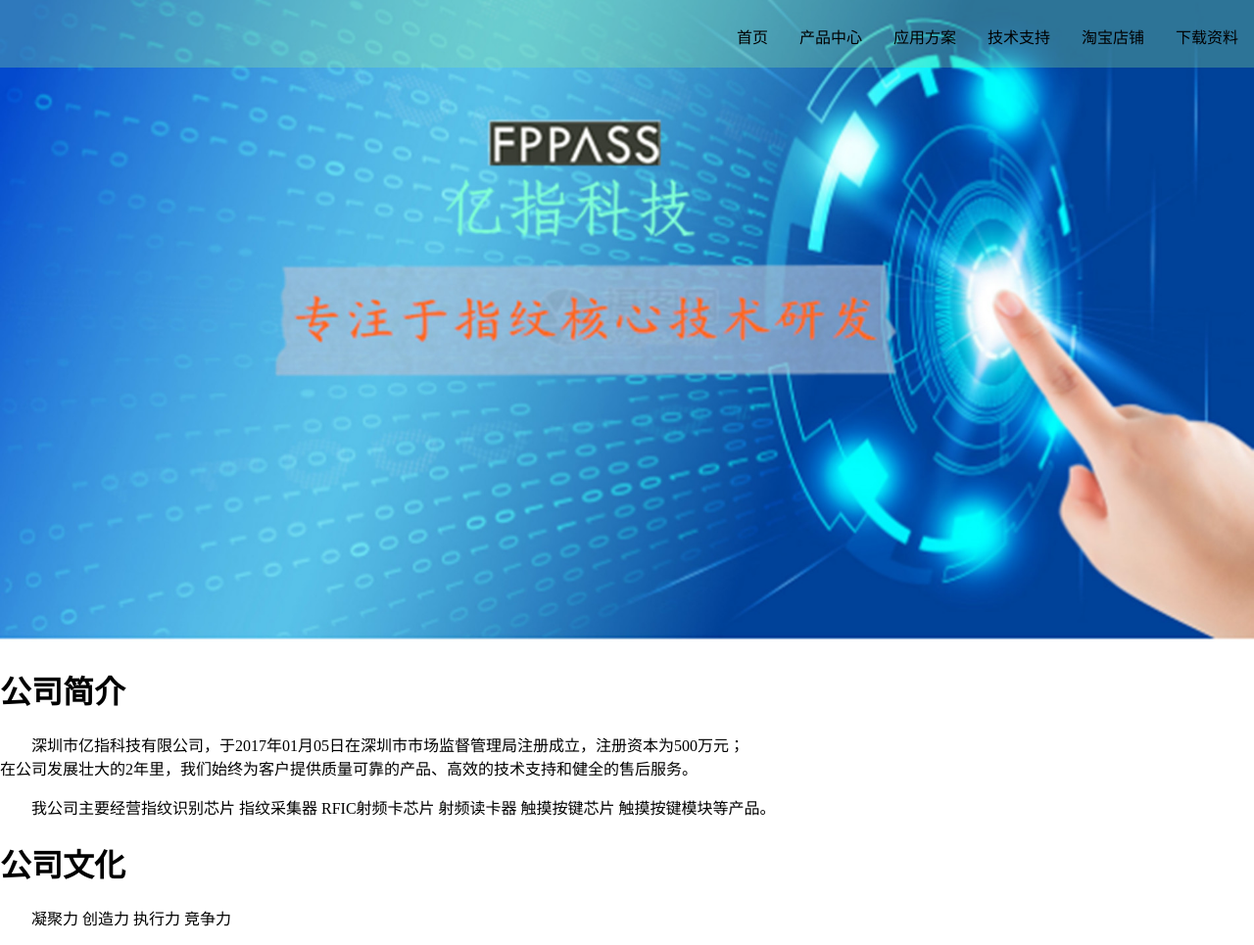
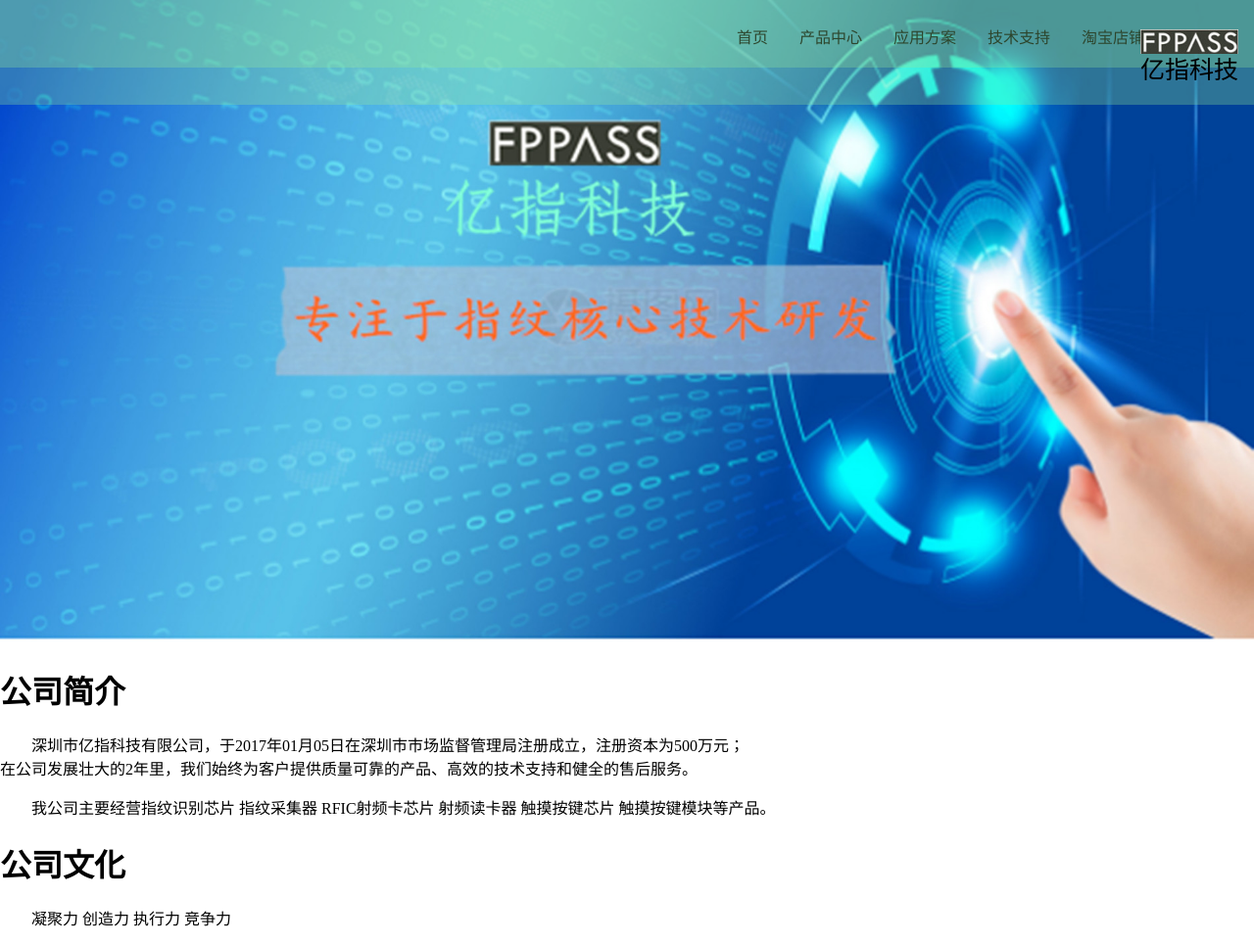
Before and after one commit to easyfp/easyfp.github.io, a Jekyll site: the page about.html, which Jekyll copies as it is, in a window 1280 px wide and 965 px high. Shown: the whole window at 98% size. Built offline with Jekyll 4.4.1, drawn with Linux system fonts in a browser that asks for light colours.

Commit message:
Update about.html

```diff
--- a/about.html
+++ b/about.html
@@ -40,7 +40,17 @@
 </style>
 </head>
 <body>
-             <ul>
+  <ul>
+             <ul class="nav navbar-nav navbar-left">
+	   <li>
+	   <style type="text/css">
+		a{text-decoration:none;}
+	   </style>
+	<a class="navbar-brand page-scroll"  href="#page-top" style="text-align:center;font-size:25px"><img src="img/portfolio/7.jpg" style="position:relative;top:10px;"width="100" height="25">
+         <br/>亿指科技</a>
+	  </ul>
+	</div>
+
                 <li>
                      <a style="padding-top:25px;" href="/_includes/download.html">下载资料</a>
 
```
